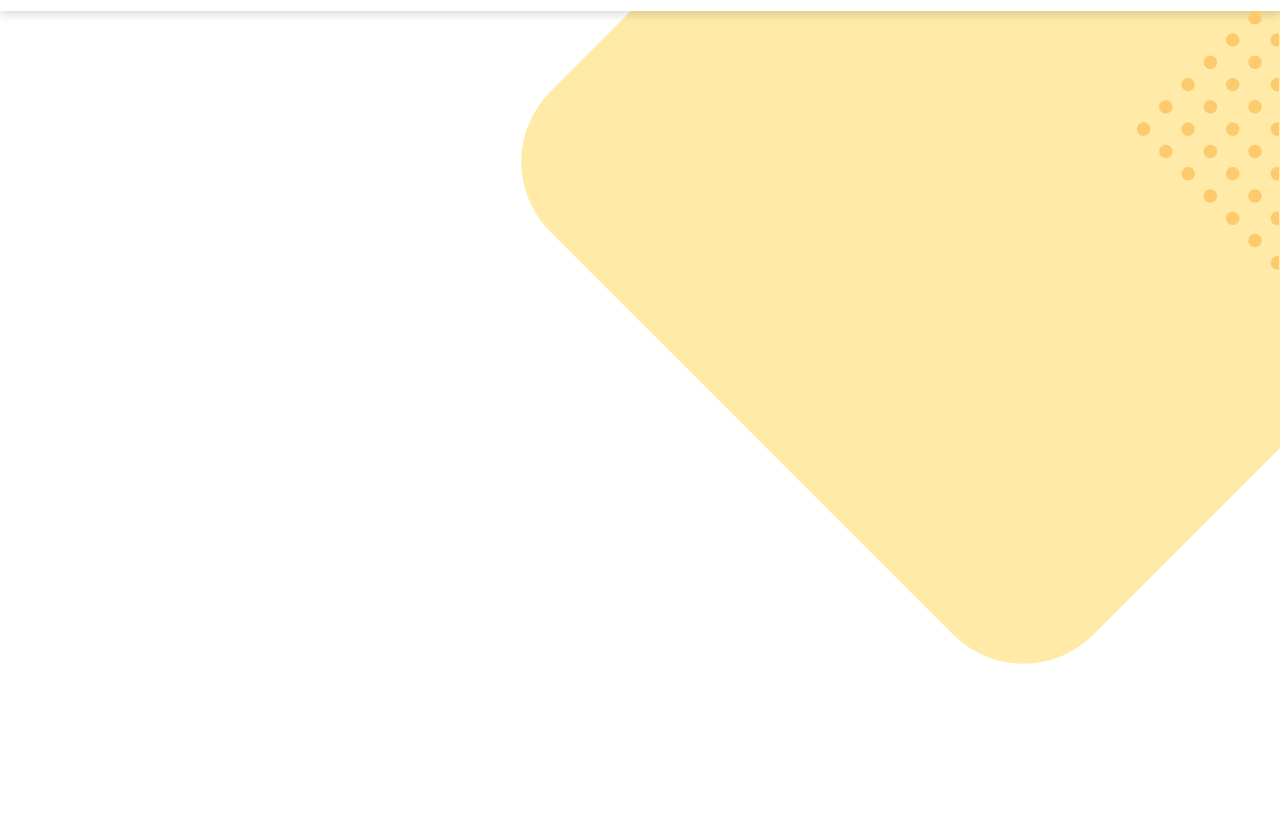
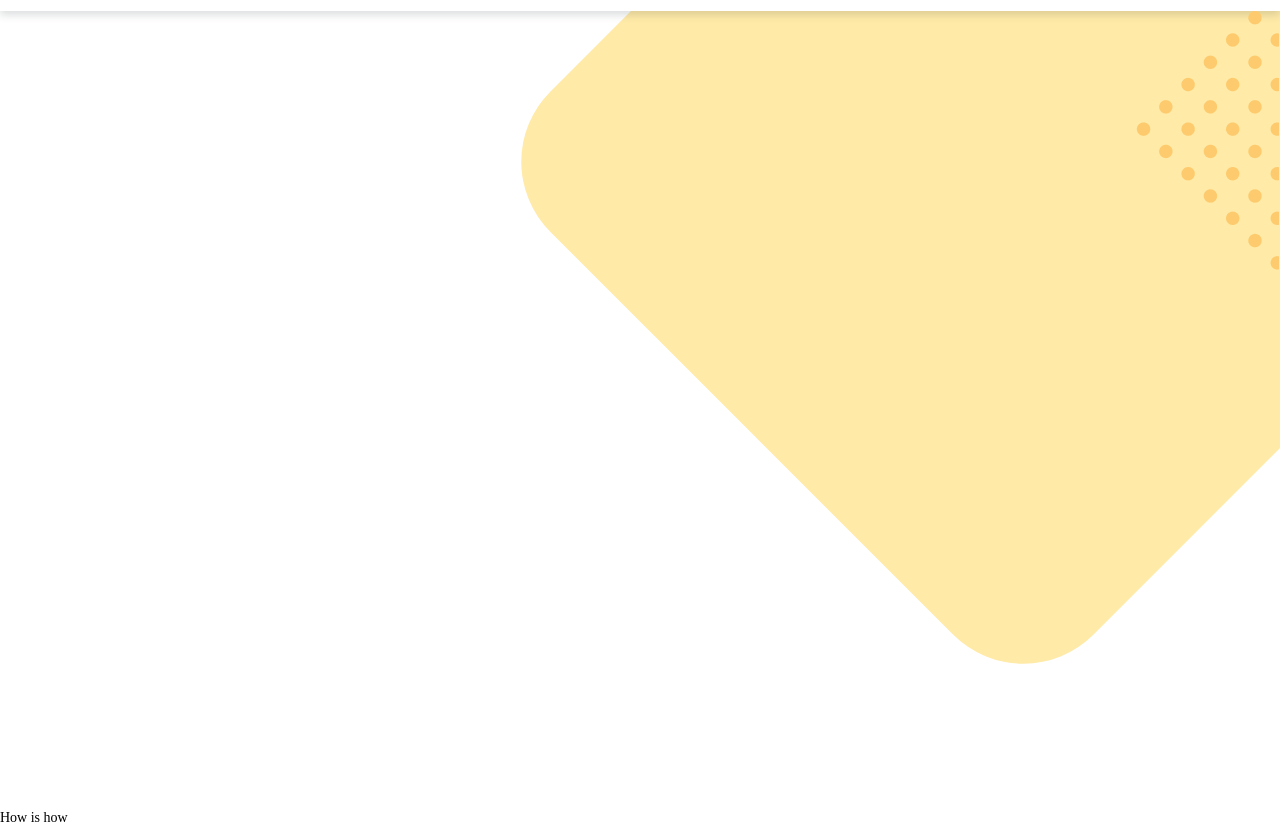
Before and after one commit to DmitryBokhan/itSmartGrid, a website: page #src/index.html in a window 1280 px wide. Shown: the part 85-910 px from the top of the page. Drawn offline with nearby package versions, Linux system fonts and the light colour scheme; files that its build step writes are made by us from their sources; files whose address does not match are found by name.

Commit message:
Added paragraf in index.html

```diff
--- a/#src/index.html
+++ b/#src/index.html
@@ -11,7 +11,7 @@
 <body>
 	@@include('_header.html')
 	@@include('_main_block.html')
-
+	<p class="tee">How is how</p>
 	<script src='js/script.js'></script>
 </body>
 
```
